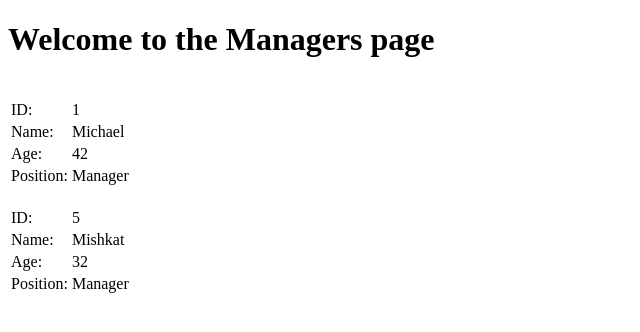
After one commit to Nazihahaha/Flask_prac, a Flask app: page /employees/managers in a window 1280 px wide. The commit adds this page. Shown: the top 332 px of the page, without its empty margins (0-640 px from the left). Run offline with Flask 3, Linux system fonts and the light colour scheme.

Commit message:
loop with jinja

```diff
--- a/Session 3/app.py
+++ b/Session 3/app.py
@@ -23,6 +23,10 @@ def evaluate(num):
 def employees():
     return render_template("employees.html", title="Employees", employees=employees_data)
 
+@app.route("/employees/managers")
+def managers():
+    return render_template("managers.html", title="Managers", employees=employees_data)
+
 
 if __name__ == "__main__":
     app.run(debug=True)
--- a/Session 3/employees.py
+++ b/Session 3/employees.py
@@ -14,13 +14,18 @@ employees_data = {
     3: {
         "name": "Mishu",
         "age": 45,
-        "position": "Salesperson"
+        "position": "Product Engineer"
     },
 
     4: {
         "name": "Misbah",
         "age": 25,
-        "position": "ML Emgineer"
+        "position": "ML Engineer"
     },
 
+    5: {
+        "name": "Mishkat",
+        "age": 32,
+        "position": "Manager"
+    }
 }
--- a/Session 3/templates/home.html
+++ b/Session 3/templates/home.html
@@ -9,6 +9,9 @@
     <li><a href="{{ url_for('about') }}" target="_blank">About</a></li>
            <!--target takes to a different page-->
     <li><a href="{{ url_for('employees') }}" target="_blank">Employees</a></li>
+    <ul>
+        <li><a href="{{ url_for('managers') }}" target="_blank">Managers</a></li>
+    </ul>
     <li>Career</li>
     <li>Contact Us</li>
 </ul>
--- /dev/null
+++ b/Session 3/templates/managers.html
@@ -0,0 +1,39 @@
+{% extends "layout.html" %}
+
+{% block content %}
+
+{% for emp_id, emp_data in employees.items() %}
+    {% if emp_data["position"].lower() == "manager" %}
+
+        <div>
+            <table>
+                <tr>
+                    <td>ID:</td>
+                    <td>{{ emp_id }}</td>
+                </tr>
+
+                <tr>
+                    <td>Name:</td>
+                    <td>{{ emp_data["name"] }}</td>
+                </tr>
+
+                <tr>
+                    <td>Age:</td>
+                    <td>{{ emp_data["age"] }}</td>
+                </tr>
+
+                <tr>
+                    <td>Position:</td>
+                    <td>{{ emp_data["position"] }}</td>
+                </tr>
+                <br>
+
+            </table>
+        </div>
+
+    {% endif %}
+
+
+{% endfor %}
+
+{% endblock %}
```
